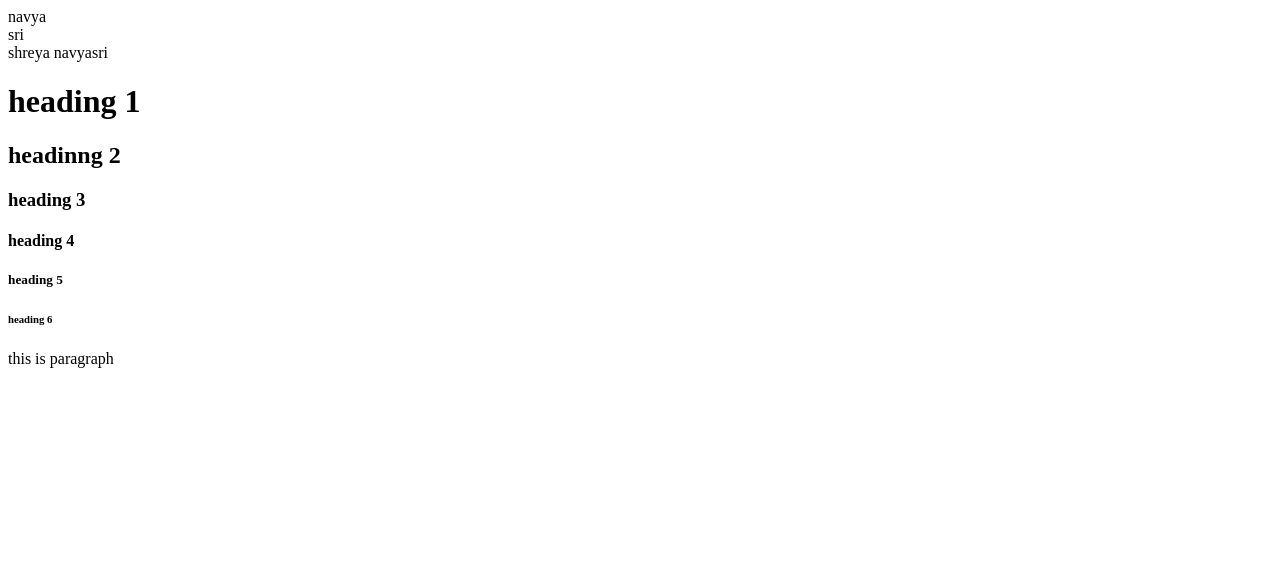
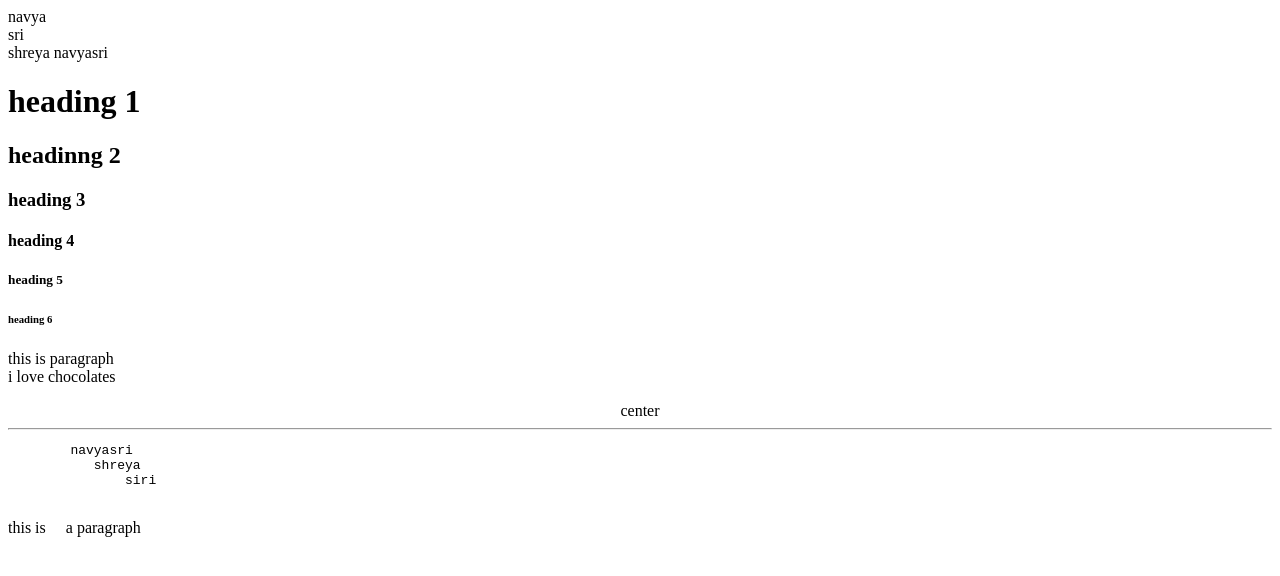
Before and after one commit to Vnavyasri/Front-End, a plain HTML site: page index.html in a window 1280 px wide. Drawn offline with Linux system fonts and the light colour scheme.

Commit message:
center tag

```diff
--- a/index.html
+++ b/index.html
@@ -23,7 +23,19 @@
    <h6>heading 6</h6>
 
    <!--paragraph-->
-   <p>this is paragraph</p>
+   <p>this is paragraph<br>i love chocolates</p>
+   <!--center tag-->
+   <center> center</center>
+   <!--horizontal line tag-->
+   <hr>
+   <!-- preserve formatting tag -->
+    <pre>
+        navyasri
+           shreya
+               siri
+    </pre>
+    <!--non breaking space-->
+    <p>this is &nbsp; &nbsp; a paragraph</p>
 
 
 
```
